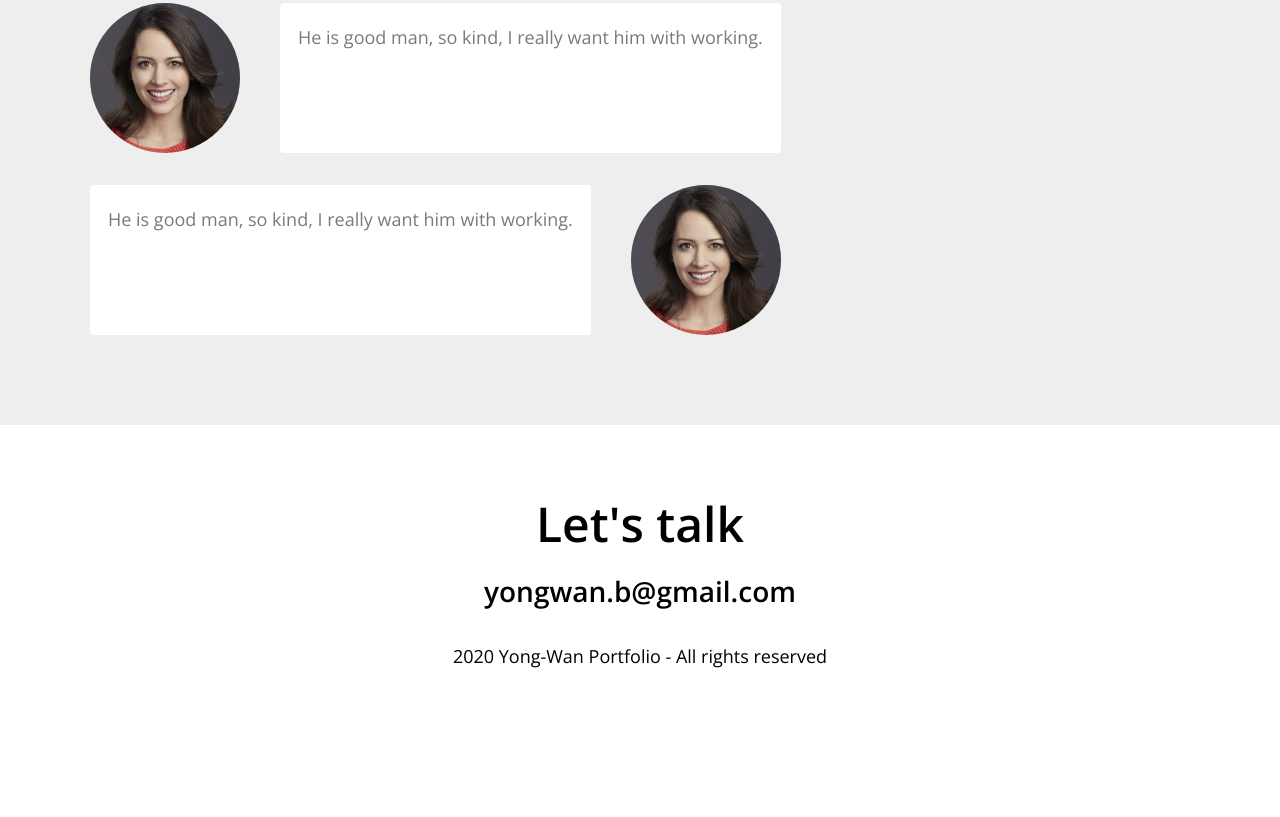
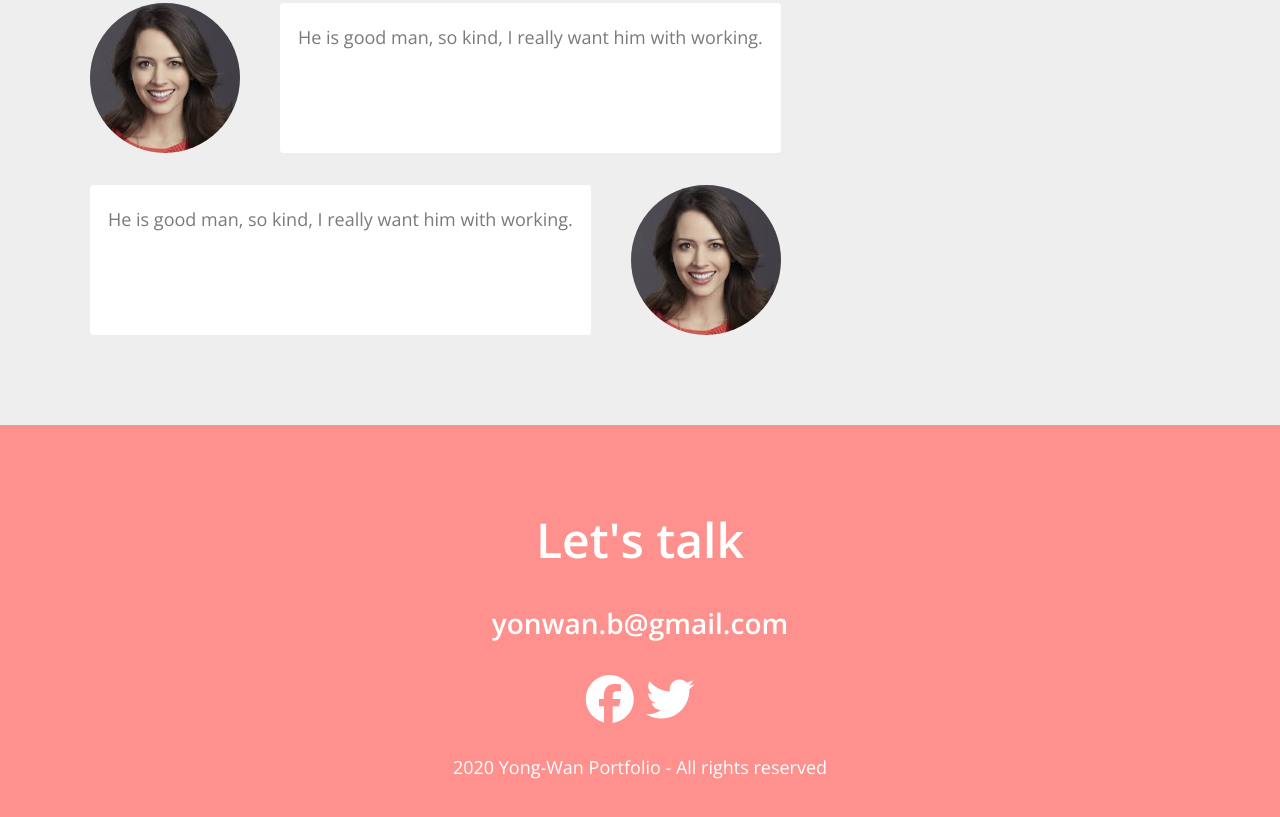
Before and after one commit to ywbae/Portfolio, a plain HTML site: page index.html in a window 1280 px wide. Shown: the part 3251-4068 px from the top of the page. Before the commit the page ends 3973 px from the top, so only its background shows below. Drawn offline with nearby package versions, Linux system fonts and the light colour scheme.

Commit message:
css: contact

```diff
--- a/index.html
+++ b/index.html
@@ -284,7 +284,7 @@
     <!-- Contact -->
     <section id="contact" class="section">
       <h1 class="contact__title">Let's talk</h1>
-      <h2 class="contact__email">yongwan.b@gmail.com</h2>
+      <h2 class="contact__email">yonwan.b@gmail.com</h2>
       <div class="contact__links">
         <a href="#" target="_blank">
           <i class="fab fa-facebook"></i>
--- a/style.css
+++ b/style.css
@@ -400,7 +400,6 @@ p {
   margin-left: 40px;
 }
 
-
 .testimonial__speech-bubble {
   padding: 18px;
   background-color: var(--color-white);
@@ -410,3 +409,29 @@ p {
 .testimonial__speech-bubble p {
   color: var(--color-light-grey);
 }
+
+/* Contact */
+#contact {
+  background-color: var(--color-pink);
+}
+
+.contact__title,
+.contact__email,
+.contact__rights {
+  color: var(--color-white);
+}
+
+.contact__title {
+  margin: 32px 0;
+}
+
+.contact__links {
+  font-size: var(--font-large);
+  margin: 24px 0;
+  transition: all var(--animation-duration) ease-in;
+}
+
+.contact__links i:hover {
+  transform: scale(1.1);
+  color: var(--color-yellow);
+}
```
